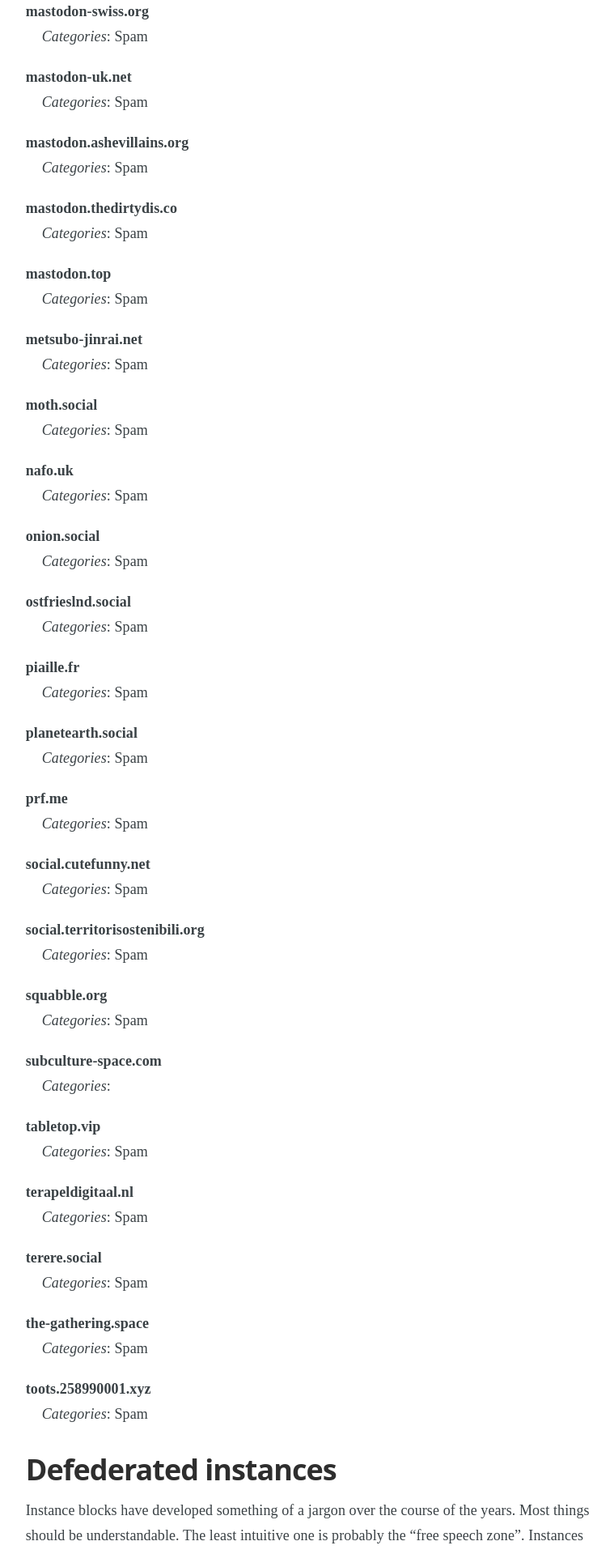
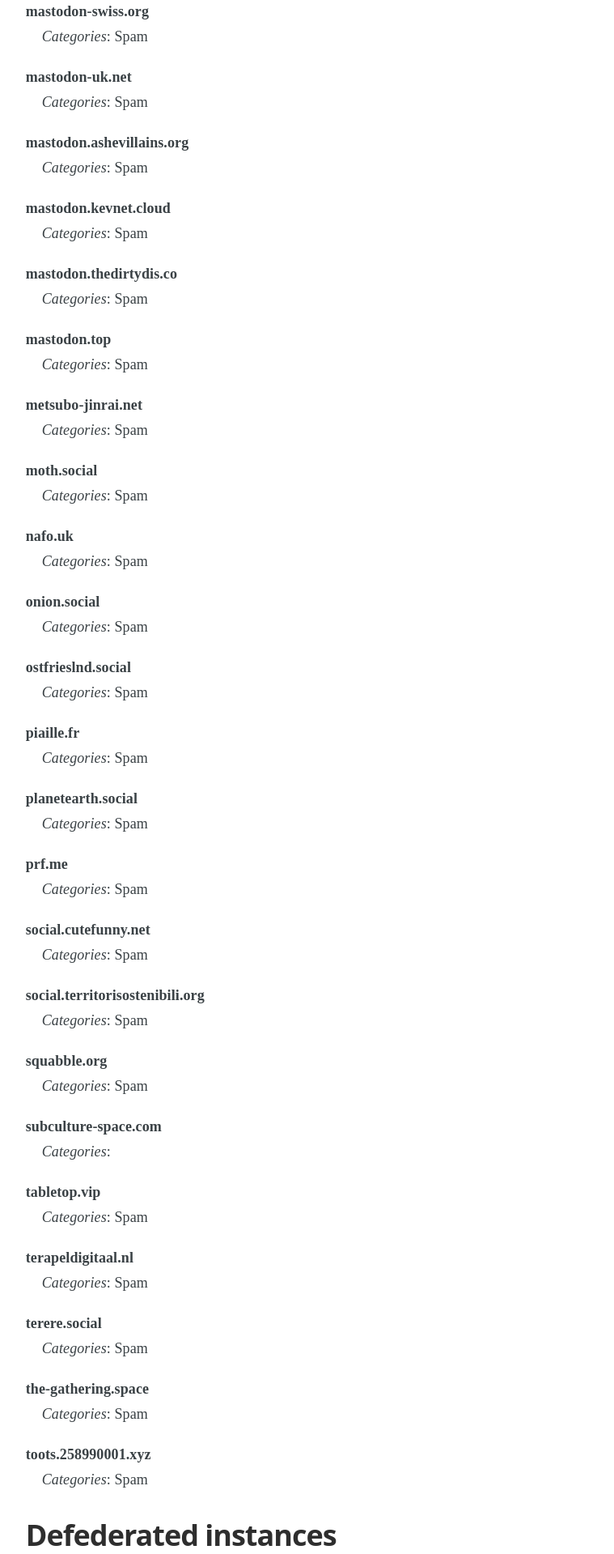
Before and after one commit to chaossocial/meta, a Jekyll site: the page built from federation.md, in a window 1280 px wide. Shown: the part 2369-4288 px from the top of the page at 81% size, without its empty margins (398-1157 px from the left). Built offline with Jekyll 4.4.1, drawn with Linux system fonts in a browser that asks for light colours; some of the changed text lies outside the part shown.

Commit message:
Limit mastodon.kevnet.cloud

```diff
--- a/_data/limited_instances.json
+++ b/_data/limited_instances.json
@@ -176,6 +176,15 @@
     "comment_de": ""
   },
   {
+    "instance": "mastodon.kevnet.cloud",
+    "tags": [
+      "SPAM"
+    ],
+    "receipts": [],
+    "comment_en": "",
+    "comment_de": ""
+  },
+  {
     "instance": "mastodon.thedirtydis.co",
     "tags": [
       "SPAM"
```
